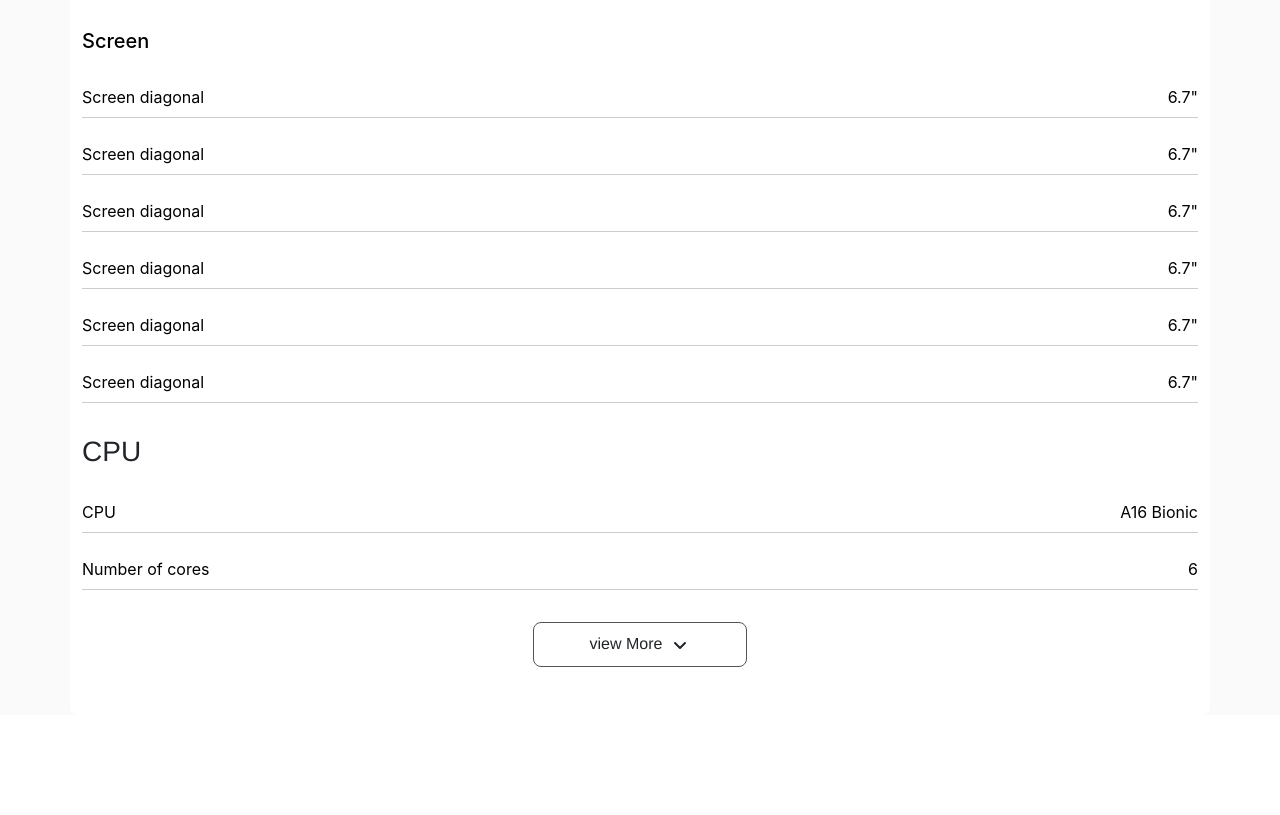
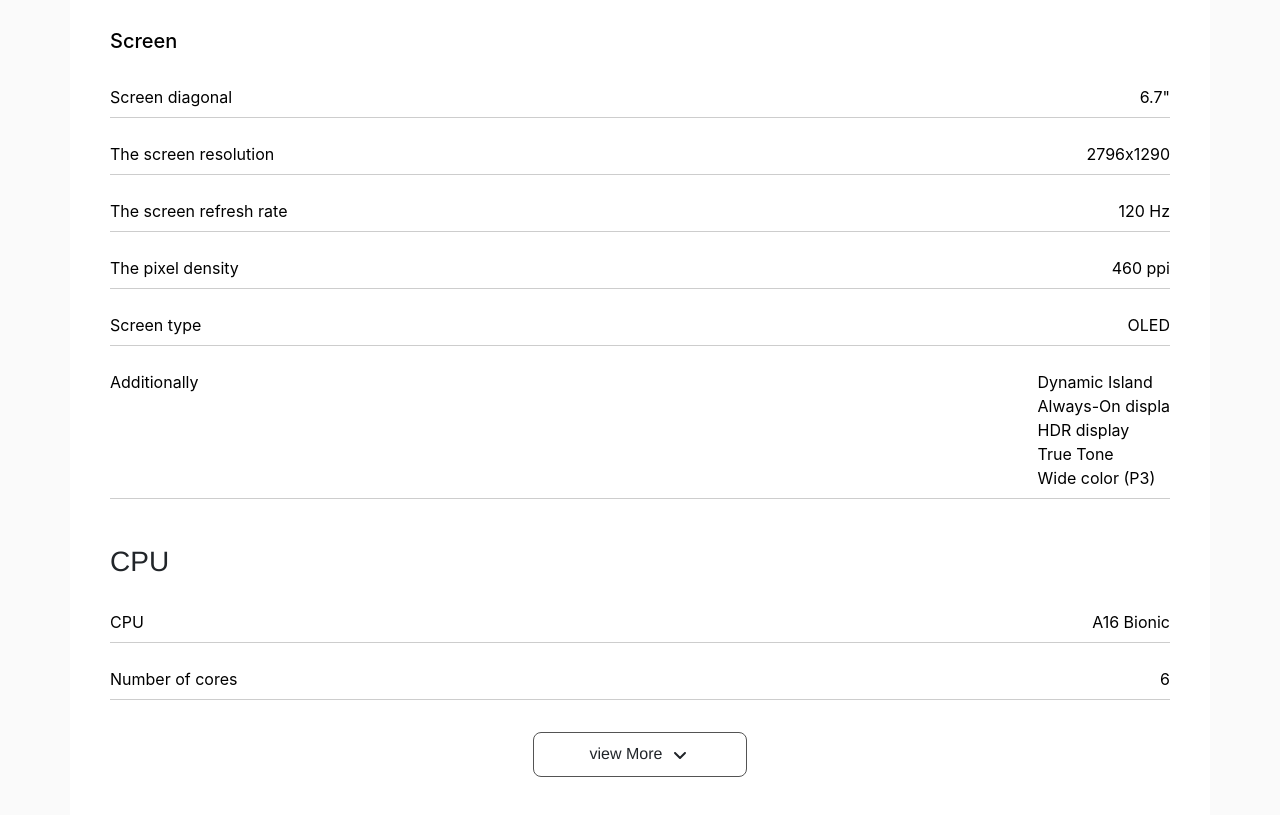
Before and after one commit to AwadHimself/cyber, a plain HTML site: page ProductDetailsPage.html in a window 1280 px wide. Shown: the part 1381-2196 px from the top of the page. Before the commit the page ends 2096 px from the top, so only its background shows below. Drawn offline with nearby package versions, Linux system fonts and the light colour scheme.

Commit message:
product details page

```diff
--- a/ProductDetailsPage.html
+++ b/ProductDetailsPage.html
@@ -110,19 +110,19 @@
   </div>
 
   <div class="details ">
-    <div class="container details-container flex flex-col gap-8 pt-12 pb-12 pl-10 pr-10">
+    <div class="container details-container flex flex-col gap-8 ">
         <h1>Details</h1>
         <p>Just as a book is judged by its cover, the first thing you notice when you pick up a modern smartphone is the display. Nothing surprising, because advanced technologies allow you to practically level the display frames and cutouts for the front camera and speaker, leaving no room for bold design solutions. And how good that in such realities Apple everything is fine with displays. Both critics and mass consumers always praise the quality of the picture provided by the products of the Californian brand. And last year's 6.7-inch Retina panels, which had ProMotion, caused real admiration for many.</p>
         <div class="deails-div flex gap-6 flex-col">
             <h3 class="title">Screen</h3>
             <div class="detail flex justify-between"><span>Screen diagonal</span> <span>6.7"</span></div>
-            <div class="detail flex justify-between"><span>Screen diagonal</span> <span>6.7"</span></div>
-            <div class="detail flex justify-between"><span>Screen diagonal</span> <span>6.7"</span></div>
-            <div class="detail flex justify-between"><span>Screen diagonal</span> <span>6.7"</span></div>
-            <div class="detail flex justify-between"><span>Screen diagonal</span> <span>6.7"</span></div>
-            <div class="detail flex justify-between"><span>Screen diagonal</span> <span>6.7"</span></div>
+            <div class="detail flex justify-between"><span>The screen resolution</span> <span>2796x1290</span></div>
+            <div class="detail flex justify-between"><span>The screen refresh rate</span> <span>120 Hz</span></div>
+            <div class="detail flex justify-between"><span>The pixel density</span> <span>460 ppi</span></div>
+            <div class="detail flex justify-between"><span>Screen type</span> <span>OLED</span></div>
+            <div class="detail flex justify-between"><span>Additionally</span> <span>Dynamic Island <br> Always-On displa <br> HDR display <br> True Tone <br> Wide color (P3)</span></div>
         </div>
-        <div class="deails-div flex gap-6 flex-col">
+        <div class="deails-div flex gap-6 flex-col mt-3.5">
             <h3 class="CPU">CPU</h3>
             <div class="detail flex justify-between"><span>CPU</span> <span>A16 Bionic</span></div>
             <div class="detail flex justify-between"><span>Number of cores</span> <span>6</span></div>
--- a/css/ProductDetailsPage.scss
+++ b/css/ProductDetailsPage.scss
@@ -207,6 +207,7 @@
     .details-container{
         border-radius: 8px;
         background: #FFF;
+        padding: 48px 40px;
         h1{
             color: #000;
             font-family: Inter;
@@ -235,7 +236,7 @@
             }
             .detail{
                 padding-bottom: 8px;
-                align-items: flex-end;
+                align-items: flex-start;
                 align-self: stretch;
                 border-bottom: 0.5px solid #CDCDCD;
                 span:nth-child(1),span:nth-child(2){
```
Also changed, not shown: css/ProductDetailsPage.css.
